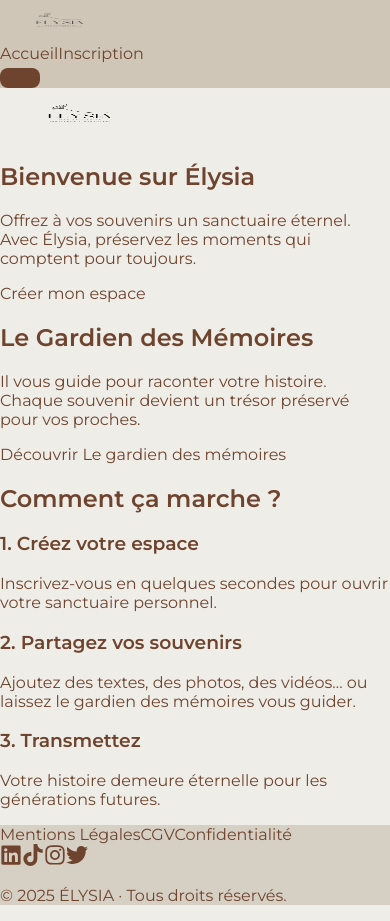
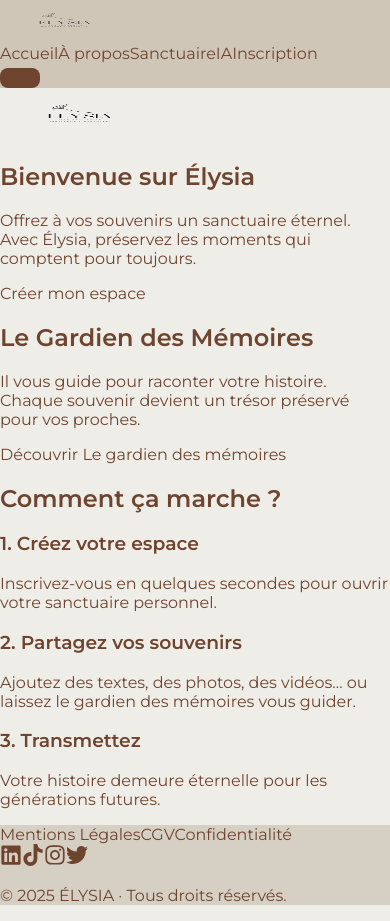
Before and after one commit to Alix-Elysia/elysia-next, a Next.js app: page / in a window 390 px wide. Built offline with nearby package versions, Linux system fonts and the light colour scheme.

Commit message:
feat: header premium centré et responsive

```diff
--- a/components/Header.js
+++ b/components/Header.js
@@ -7,63 +7,71 @@
   const [menuOpen, setMenuOpen] = useState(false);
   const [scrolled, setScrolled] = useState(false);
 
+  const toggleMenu = () => setMenuOpen(!menuOpen);
+  const closeMenu = () => setMenuOpen(false);
+
   useEffect(() => {
-    const handleScroll = () => setScrolled(window.scrollY > 20);
+    const handleScroll = () => setScrolled(window.scrollY > 10);
     window.addEventListener('scroll', handleScroll);
     return () => window.removeEventListener('scroll', handleScroll);
   }, []);
 
-  const toggleMenu = () => setMenuOpen(!menuOpen);
-  const closeMenu = () => setMenuOpen(false);
+  return (
+    <header className={`fixed top-0 w-full z-50 transition-all duration-300 ${scrolled ? 'bg-[#f0ede6]/80 backdrop-blur-md border-b border-[#cbb9a9] shadow-sm' : 'bg-transparent'}`}>
+      <div className="max-w-6xl mx-auto px-6 py-3 flex justify-between items-center">
 
-  return (
-    <header className={`fixed top-0 left-0 w-full z-50 transition-all duration-300 ${scrolled ? 'bg-[#efede8]/90 shadow-md backdrop-blur-md border-b border-[#d5c8b5]' : 'bg-transparent'}`}>
-      <div className="max-w-6xl mx-auto flex items-center justify-between px-6 py-3 md:py-4">
-        {/* Logo */}
+        {/* Logo centré à gauche */}
         <motion.div
-          initial={{ opacity: 0, y: -8 }}
+          initial={{ opacity: 0, y: -10 }}
           animate={{ opacity: 1, y: 0 }}
           transition={{ duration: 0.5 }}
         >
-          <Link href="/">
+          <Link href="/" passHref>
             <a className="flex items-center">
-              <Image src="/logo-elysia.png" alt="Logo Elysia" width={120} height={40} priority />
+              <Image src="/logo-elysia.png" alt="Élysia" width={130} height={40} />
             </a>
           </Link>
         </motion.div>
 
-        {/* Desktop nav */}
-        <nav className="hidden md:flex gap-10 text-[#6f442e] font-medium text-sm tracking-wide">
-          <Link href="/"><a className="hover:text-[#2c1b11] transition">Accueil</a></Link>
-          <Link href="/inscription"><a className="hover:text-[#2c1b11] transition">Inscription</a></Link>
+        {/* Liens desktop à droite */}
+        <nav className="hidden md:flex items-center gap-10 text-[#6f442e] text-sm font-medium tracking-wide">
+          <Link href="/"><a className="hover:text-[#2d1d14]">Accueil</a></Link>
+          <Link href="/a-propos"><a className="hover:text-[#2d1d14]">À propos</a></Link>
+          <Link href="/sanctuaire"><a className="hover:text-[#2d1d14]">Sanctuaire</a></Link>
+          <Link href="/gardien"><a className="hover:text-[#2d1d14]">IA</a></Link>
+          <Link href="/inscription"><a className="hover:text-[#2d1d14]">Inscription</a></Link>
         </nav>
 
-        {/* Burger */}
-        <button onClick={toggleMenu} className="md:hidden w-8 h-8 relative focus:outline-none" aria-label="Ouvrir le menu">
-          <span className={`absolute h-0.5 w-full bg-[#6f442e] transform transition duration-300 ${menuOpen ? 'rotate-45 top-3.5' : 'top-1'}`} />
-          <span className={`absolute h-0.5 w-full bg-[#6f442e] transition-opacity duration-300 ${menuOpen ? 'opacity-0' : 'top-3.5'}`} />
-          <span className={`absolute h-0.5 w-full bg-[#6f442e] transform transition duration-300 ${menuOpen ? '-rotate-45 top-3.5' : 'top-6'}`} />
+        {/* Hamburger mobile */}
+        <button
+          onClick={toggleMenu}
+          className="md:hidden w-8 h-8 relative focus:outline-none"
+          aria-label="Ouvrir le menu"
+        >
+          <span className={`absolute h-0.5 w-6 bg-[#6f442e] transition transform ${menuOpen ? 'rotate-45 top-3' : 'top-1'}`} />
+          <span className={`absolute h-0.5 w-6 bg-[#6f442e] transition-all ${menuOpen ? 'opacity-0' : 'top-3'}`} />
+          <span className={`absolute h-0.5 w-6 bg-[#6f442e] transition transform ${menuOpen ? '-rotate-45 top-3' : 'top-5'}`} />
         </button>
       </div>
 
-      {/* Mobile menu */}
+      {/* Mobile menu slide-in */}
       <AnimatePresence>
         {menuOpen && (
           <motion.nav
             initial={{ x: '100%' }}
             animate={{ x: 0 }}
             exit={{ x: '100%' }}
-            transition={{ duration: 0.35, ease: 'easeInOut' }}
-            className="fixed top-0 right-0 w-3/4 max-w-xs h-screen bg-[#efede8] z-40 shadow-lg px-6 py-14 flex flex-col"
+            transition={{ duration: 0.4, ease: 'easeInOut' }}
+            className="fixed top-0 right-0 w-4/5 max-w-sm h-screen bg-[#f7f4ee] z-50 shadow-xl px-8 py-16"
           >
-            <ul className="flex flex-col gap-6 text-[#6f442e] font-medium text-lg">
-              <li><Link href="/" onClick={closeMenu}><a>Accueil</a></Link></li>
-              <li><Link href="/a-propos" onClick={closeMenu}><a>À propos</a></Link></li>
-              <li><Link href="/sanctuaire" onClick={closeMenu}><a>Sanctuaire</a></Link></li>
-              <li><Link href="/gardien" onClick={closeMenu}><a>IA Le Gardien</a></Link></li>
-              <li><Link href="/inscription" onClick={closeMenu}><a>Inscription</a></Link></li>
-              <li><Link href="/contact" onClick={closeMenu}><a>Contact</a></Link></li>
-              <li><Link href="/login" onClick={closeMenu}><a>Connexion</a></Link></li>
+            <ul className="flex flex-col gap-6 text-[#6f442e] text-lg font-medium">
+              <li><Link href="/" passHref><a onClick={closeMenu}>Accueil</a></Link></li>
+              <li><Link href="/a-propos" passHref><a onClick={closeMenu}>À propos</a></Link></li>
+              <li><Link href="/sanctuaire" passHref><a onClick={closeMenu}>Sanctuaire</a></Link></li>
+              <li><Link href="/gardien" passHref><a onClick={closeMenu}>IA</a></Link></li>
+              <li><Link href="/inscription" passHref><a onClick={closeMenu}>Inscription</a></Link></li>
+              <li><Link href="/contact" passHref><a onClick={closeMenu}>Contact</a></Link></li>
+              <li><Link href="/login" passHref><a onClick={closeMenu}>Connexion</a></Link></li>
             </ul>
           </motion.nav>
         )}
```
